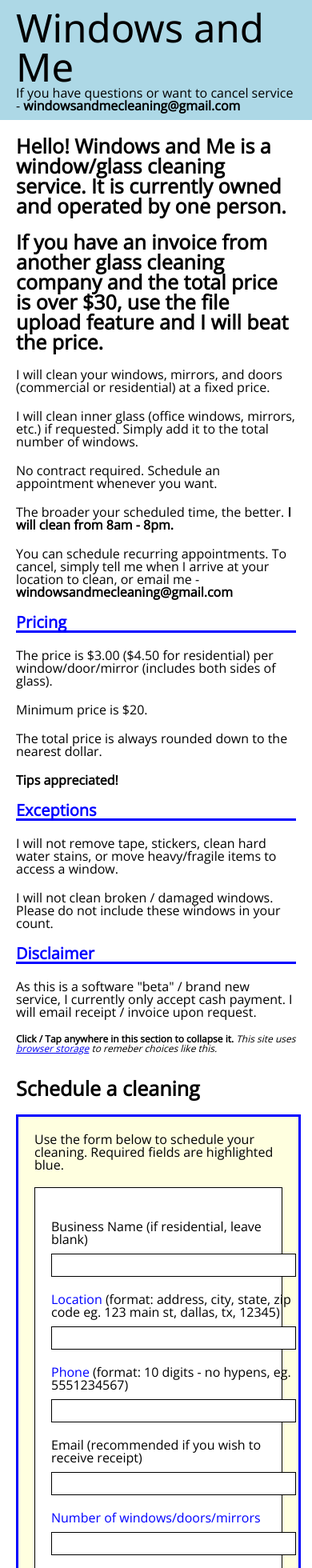
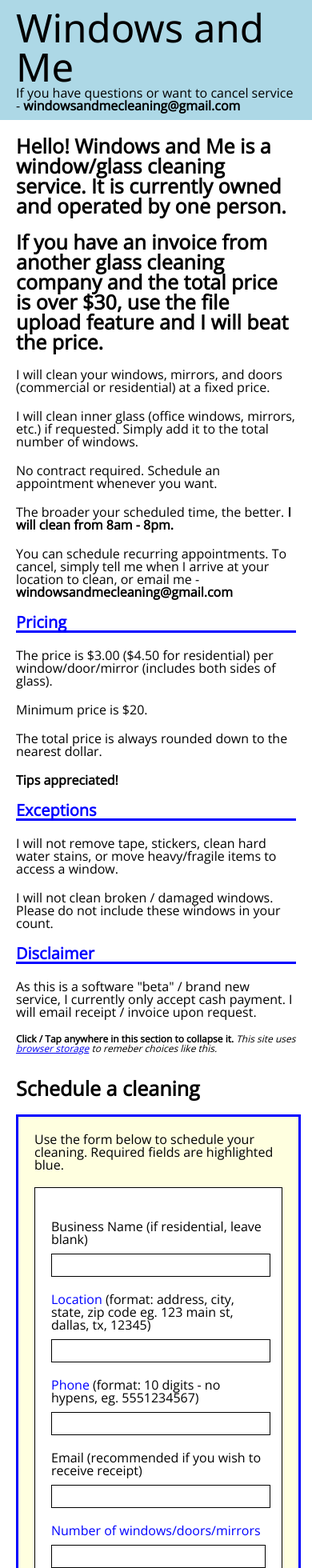
Before and after one commit to flooyd/windows, a Svelte app: page / in a window 390 px wide. Shown: the top 1960 px of the page at 80% size. Built offline with nearby package versions, Linux system fonts and the light colour scheme.

Commit message:
mobile fix

```diff
--- a/src/components/ScheduleForm.svelte
+++ b/src/components/ScheduleForm.svelte
@@ -325,7 +325,6 @@
     display: block;
     width: 100%;
     caret-color: black;
-    width: 300px;
   }
 
   label {
```
